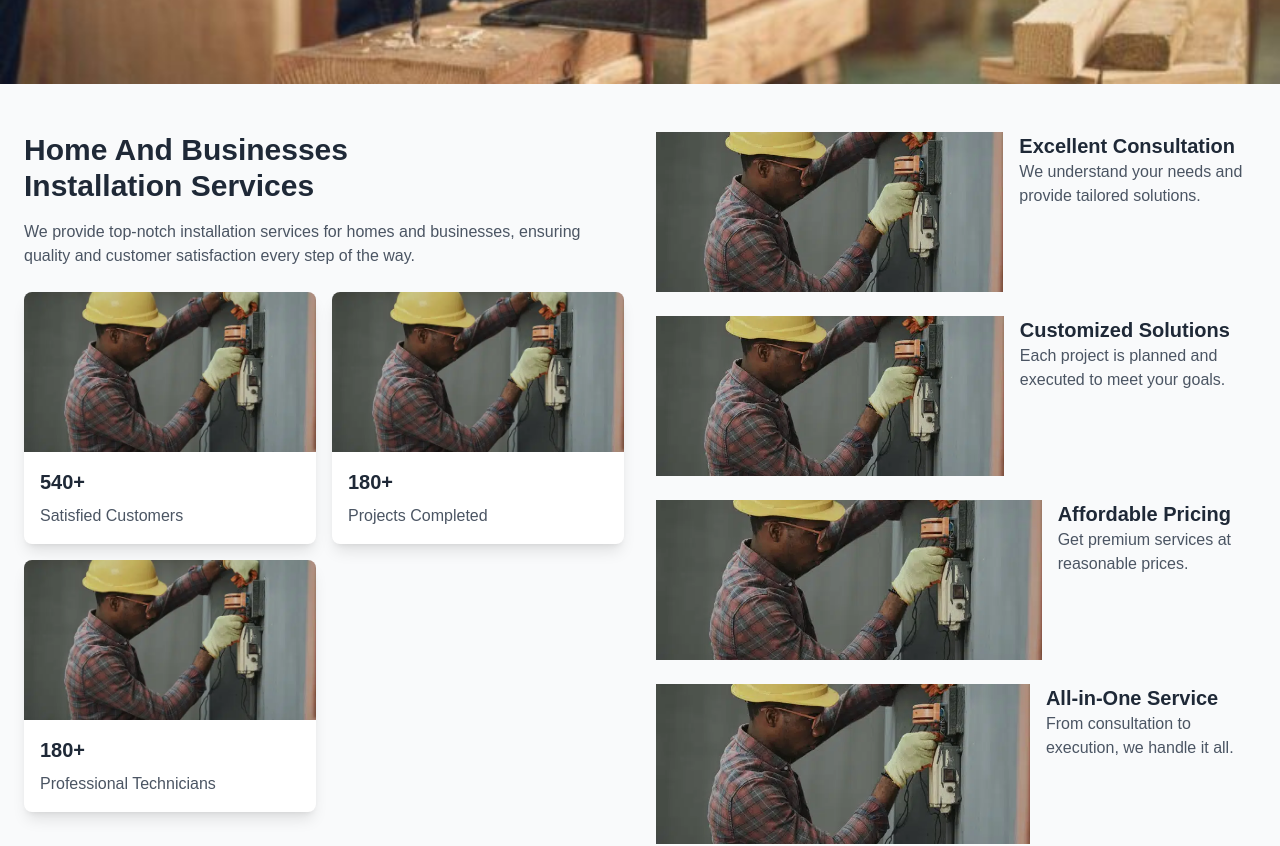
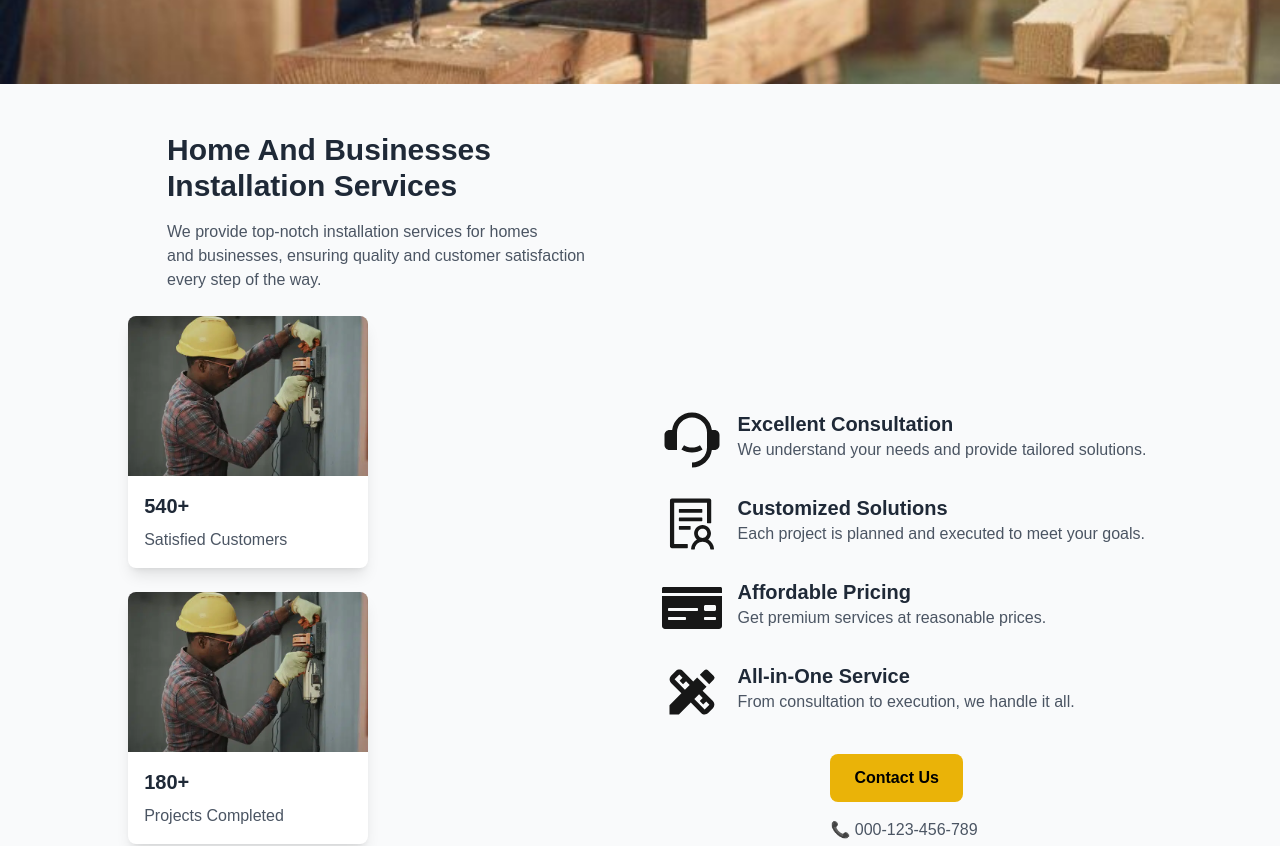
Before and after one commit to victorgomesc/Handyman-Platform, a Next.js app: page / in a window 1280 px wide. Shown: the part 620-1466 px from the top of the page. Built offline with nearby package versions, Linux system fonts and the light colour scheme.

Commit message:
feat: implement sections

```diff
--- a/src/components/ServicesSection.tsx
+++ b/src/components/ServicesSection.tsx
@@ -1,22 +1,32 @@
 import Image from "next/image";
 import React from "react";
 
+import { RiCustomerService2Fill } from "react-icons/ri";
+import { AiOutlineSolution } from "react-icons/ai";
+import { FaMoneyCheck } from "react-icons/fa";
+import { MdDesignServices } from "react-icons/md";
+
 const ServicesSection = () => {
   return (
-    <section className="py-12 px-6 bg-gray-50">
-      <div className="container mx-auto grid grid-cols-1 md:grid-cols-2 gap-8">
+    <section className="py-12 flex items-center justify-center px-6 bg-gray-50">
+      <div className="container mx-auto w-[80vw] grid grid-cols-1 md:grid-cols-2 gap-8">
         {/* Coluna da Esquerda */}
-        <div>
-          <h2 className="text-3xl font-bold text-gray-800 mb-4">
+        <div className="flex flex-col items-center justify-center">
+            <div className="items-center justify-start">
+               <h2 className="text-3xl font-bold text-gray-800 mb-4">
             Home And Businesses <br /> Installation Services
           </h2>
-          <p className="text-gray-600 mb-6">
-            We provide top-notch installation services for homes and businesses,
-            ensuring quality and customer satisfaction every step of the way.
+          <p className="text-gray-600  mb-6">
+            We provide top-notch installation services for homes <br />
+            and businesses, ensuring quality and customer satisfaction <br />
+            every step of the way.
           </p>
+            </div>
+
 
           <div className="grid grid-cols-1 sm:grid-cols-2 gap-4">
             {/* Bloco de Serviço */}
+            <div className="flex flex-col gap-y-6">
             <div className="bg-white shadow-lg rounded-lg overflow-hidden">
               <Image
                 src="/assets/trabalhador.webp"
@@ -63,21 +73,15 @@ const ServicesSection = () => {
                 <p className="text-gray-600">Professional Technicians</p>
               </div>
             </div>
+            </div>
           </div>
         </div>
 
         {/* Coluna da Direita */}
-        <div>
+        <div className="flex flex-col items-center justify-center">
           <ul className="space-y-6">
             <li className="flex items-start space-x-4">
-            <Image
-                src="/assets/trabalhador.webp"
-                alt="Service 1"
-                className="w-full h-40 object-cover"
-                width={300}
-                height={300}
-                quality={100}
-              />
+            <RiCustomerService2Fill size={60} />
               <div>
                 <h4 className="text-xl font-bold text-gray-800">
                   Excellent Consultation
@@ -88,14 +92,7 @@ const ServicesSection = () => {
               </div>
             </li>
             <li className="flex items-start space-x-4">
-            <Image
-                src="/assets/trabalhador.webp"
-                alt="Service 1"
-                className="w-full h-40 object-cover"
-                width={300}
-                height={300}
-                quality={100}
-              />
+            <AiOutlineSolution size={60} />
               <div>
                 <h4 className="text-xl font-bold text-gray-800">
                   Customized Solutions
@@ -106,14 +103,7 @@ const ServicesSection = () => {
               </div>
             </li>
             <li className="flex items-start space-x-4">
-            <Image
-                src="/assets/trabalhador.webp"
-                alt="Service 1"
-                className="w-full h-40 object-cover"
-                width={300}
-                height={300}
-                quality={100}
-              />
+            <FaMoneyCheck size={60} />
               <div>
                 <h4 className="text-xl font-bold text-gray-800">
                   Affordable Pricing
@@ -124,14 +114,7 @@ const ServicesSection = () => {
               </div>
             </li>
             <li className="flex items-start space-x-4">
-            <Image
-                src="/assets/trabalhador.webp"
-                alt="Service 1"
-                className="w-full h-40 object-cover"
-                width={300}
-                height={300}
-                quality={100}
-              />
+            <MdDesignServices size={60} />
               <div>
                 <h4 className="text-xl font-bold text-gray-800">
                   All-in-One Service
--- a/src/components/SolutionsSection.tsx
+++ b/src/components/SolutionsSection.tsx
@@ -98,6 +98,7 @@ const SolutionsSection = () => {
               </p>
             </div>
           </div>
+
         </div>
 
         {/* Botões */}
```
